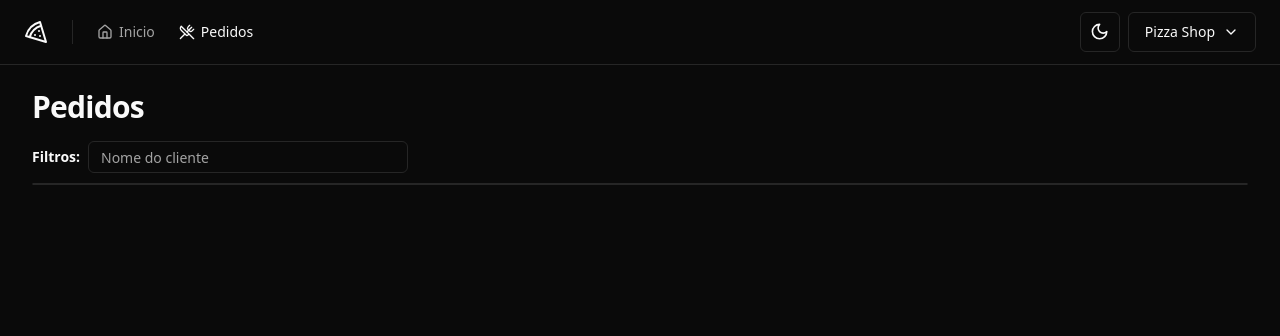
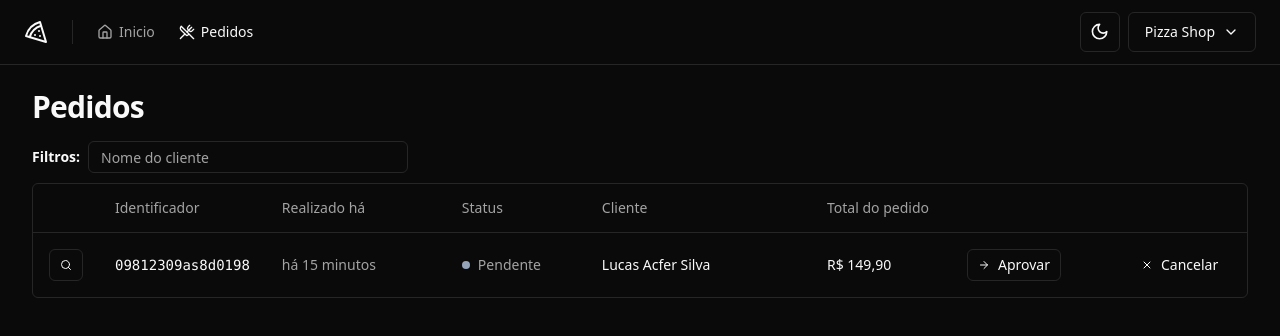
Before and after one commit to acferlucas/pizzashop-web, a React (Vite) app: page /orders in a window 1280 px wide. Shown: the top 336 px of the page. Built offline with nearby package versions, Linux system fonts and the light colour scheme.

Commit message:
create table

```diff
--- a/src/components/account-menu.tsx
+++ b/src/components/account-menu.tsx
@@ -1,4 +1,5 @@
 import { Building, ChevronDown, LogOut } from 'lucide-react'
+import { useNavigate } from 'react-router-dom'
 
 import { Button } from './ui/button'
 import {
@@ -11,6 +12,7 @@
 } from './ui/dropdown-menu'
 
 export function AccountMenu() {
+  const navigate = useNavigate()
   return (
     <DropdownMenu>
       <DropdownMenuTrigger asChild>
@@ -34,7 +36,10 @@
           <Building className="mr-2 h-4 w-4" />
           <span>Perfil da loja</span>
         </DropdownMenuItem>
-        <DropdownMenuItem className="text-rose-500 dark:text-rose-400">
+        <DropdownMenuItem
+          className="text-rose-500 dark:text-rose-400"
+          onClick={() => navigate('/sign-in')}
+        >
           <LogOut className="mr-2 h-4 w-4" />
           <span>Sair</span>
         </DropdownMenuItem>
--- a/src/components/ui/button.tsx
+++ b/src/components/ui/button.tsx
@@ -22,6 +22,7 @@
       size: {
         default: 'h-10 px-4 py-2',
         sm: 'h-9 rounded-md px-3',
+        xs: 'h-8 px-2.5',
         lg: 'h-11 rounded-md px-8',
         icon: 'h-10 w-10',
       },
--- /dev/null
+++ b/src/components/ui/table.tsx
@@ -0,0 +1,117 @@
+import * as React from "react"
+
+import { cn } from "@/lib/utils"
+
+const Table = React.forwardRef<
+  HTMLTableElement,
+  React.HTMLAttributes<HTMLTableElement>
+>(({ className, ...props }, ref) => (
+  <div className="relative w-full overflow-auto">
+    <table
+      ref={ref}
+      className={cn("w-full caption-bottom text-sm", className)}
+      {...props}
+    />
+  </div>
+))
+Table.displayName = "Table"
+
+const TableHeader = React.forwardRef<
+  HTMLTableSectionElement,
+  React.HTMLAttributes<HTMLTableSectionElement>
+>(({ className, ...props }, ref) => (
+  <thead ref={ref} className={cn("[&_tr]:border-b", className)} {...props} />
+))
+TableHeader.displayName = "TableHeader"
+
+const TableBody = React.forwardRef<
+  HTMLTableSectionElement,
+  React.HTMLAttributes<HTMLTableSectionElement>
+>(({ className, ...props }, ref) => (
+  <tbody
+    ref={ref}
+    className={cn("[&_tr:last-child]:border-0", className)}
+    {...props}
+  />
+))
+TableBody.displayName = "TableBody"
+
+const TableFooter = React.forwardRef<
+  HTMLTableSectionElement,
+  React.HTMLAttributes<HTMLTableSectionElement>
+>(({ className, ...props }, ref) => (
+  <tfoot
+    ref={ref}
+    className={cn(
+      "border-t bg-muted/50 font-medium [&>tr]:last:border-b-0",
+      className
+    )}
+    {...props}
+  />
+))
+TableFooter.displayName = "TableFooter"
+
+const TableRow = React.forwardRef<
+  HTMLTableRowElement,
+  React.HTMLAttributes<HTMLTableRowElement>
+>(({ className, ...props }, ref) => (
+  <tr
+    ref={ref}
+    className={cn(
+      "border-b transition-colors hover:bg-muted/50 data-[state=selected]:bg-muted",
+      className
+    )}
+    {...props}
+  />
+))
+TableRow.displayName = "TableRow"
+
+const TableHead = React.forwardRef<
+  HTMLTableCellElement,
+  React.ThHTMLAttributes<HTMLTableCellElement>
+>(({ className, ...props }, ref) => (
+  <th
+    ref={ref}
+    className={cn(
+      "h-12 px-4 text-left align-middle font-medium text-muted-foreground [&:has([role=checkbox])]:pr-0",
+      className
+    )}
+    {...props}
+  />
+))
+TableHead.displayName = "TableHead"
+
+const TableCell = React.forwardRef<
+  HTMLTableCellElement,
+  React.TdHTMLAttributes<HTMLTableCellElement>
+>(({ className, ...props }, ref) => (
+  <td
+    ref={ref}
+    className={cn("p-4 align-middle [&:has([role=checkbox])]:pr-0", className)}
+    {...props}
+  />
+))
+TableCell.displayName = "TableCell"
+
+const TableCaption = React.forwardRef<
+  HTMLTableCaptionElement,
+  React.HTMLAttributes<HTMLTableCaptionElement>
+>(({ className, ...props }, ref) => (
+  <caption
+    ref={ref}
+    className={cn("mt-4 text-sm text-muted-foreground", className)}
+    {...props}
+  />
+))
+TableCaption.displayName = "TableCaption"
+
+export {
+  Table,
+  TableHeader,
+  TableBody,
+  TableFooter,
+  TableHead,
+  TableRow,
+  TableCell,
+  TableCaption,
+}
--- a/src/pages/app/orders/orders.tsx
+++ b/src/pages/app/orders/orders.tsx
@@ -1,6 +1,16 @@
+import { ArrowRight, Search, X } from 'lucide-react'
 import { Helmet } from 'react-helmet-async'
 
+import { Button } from '@/components/ui/button'
 import { Input } from '@/components/ui/input'
+import {
+  Table,
+  TableBody,
+  TableCell,
+  TableHead,
+  TableHeader,
+  TableRow,
+} from '@/components/ui/table'
 
 export function Orders() {
   return (
@@ -15,7 +25,60 @@
           <Input placeholder="Nome do cliente" className="h-8 w-[320px]" />
         </form>
 
-        <div className="rounded-md border"></div>
+        <div className="rounded-md border">
+          <Table>
+            <TableHeader>
+              <TableRow>
+                <TableHead className="w-[64px]"></TableHead>
+                <TableHead className="w-[140px]">Identificador</TableHead>
+                <TableHead className="w-[180px]">Realizado há</TableHead>
+                <TableHead className="w-[140px]">Status</TableHead>
+                <TableHead>Cliente</TableHead>
+                <TableHead className="w-[140px]">Total do pedido</TableHead>
+                <TableHead className="w-[164px]"></TableHead>
+                <TableHead className="w-[132px]"></TableHead>
+              </TableRow>
+            </TableHeader>
+            <TableBody>
+              <TableRow>
+                <TableCell>
+                  <Button variant="outline" size="xs">
+                    <Search className="h-3 w-3" />
+                    <span className="sr-only">Detalhes do pedido</span>
+                  </Button>
+                </TableCell>
+                <TableCell className="font-mono text-sm font-medium">
+                  09812309as8d0198
+                </TableCell>
+                <TableCell className="text-muted-foreground">
+                  há 15 minutos
+                </TableCell>
+                <TableCell>
+                  <div className="flex items-center gap-2">
+                    <span className="h-2 w-2 rounded-full bg-slate-400"></span>
+                    <span className="font-medium text-muted-foreground">
+                      Pendente
+                    </span>
+                  </div>
+                </TableCell>
+                <TableCell className="font-medium">Lucas Acfer Silva</TableCell>
+                <TableCell className="font-medium">R$ 149,90</TableCell>
+                <TableCell>
+                  <Button variant="outline" size="xs" className="">
+                    <ArrowRight className="mr-2 h-3 w-3" />
+                    Aprovar
+                  </Button>
+                </TableCell>
+                <TableCell>
+                  <Button variant="ghost" size="xs" className="">
+                    <X className="mr-2 h-3 w-3" />
+                    Cancelar
+                  </Button>
+                </TableCell>
+              </TableRow>
+            </TableBody>
+          </Table>
+        </div>
       </div>
     </>
   )
```
